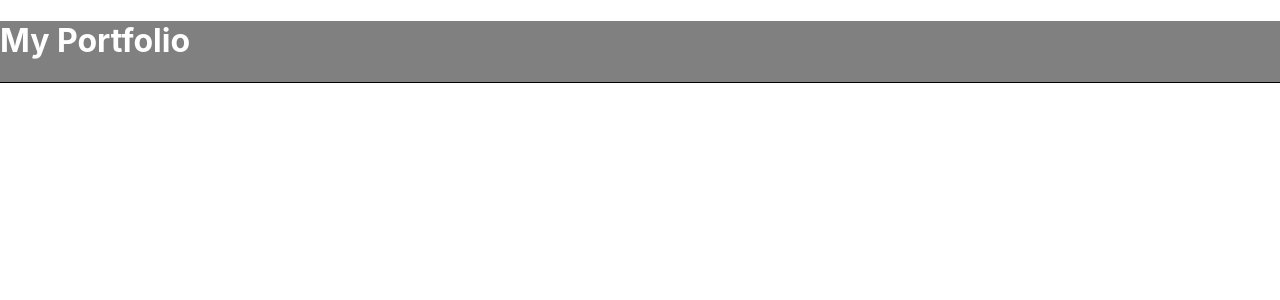
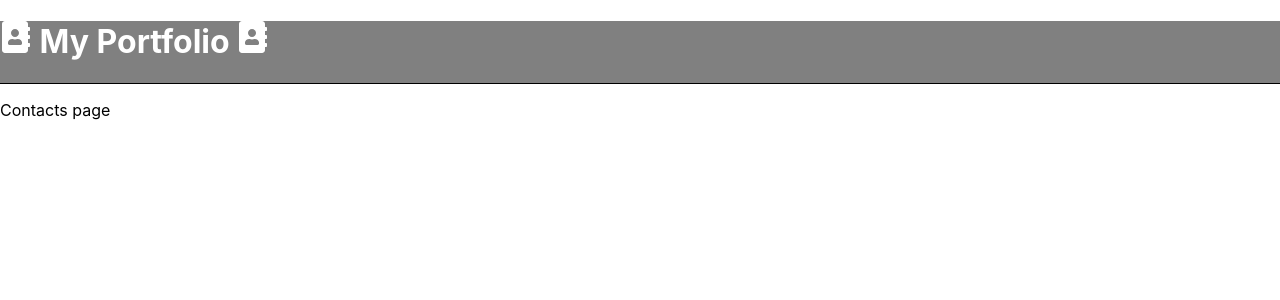
Before and after one commit to Ako-k/portfolio-test, a React (Create React App) app in the folder portfolio-react/: page /contacts in a window 1280 px wide. Shown: the top 300 px of the page. Built offline with nearby package versions, Linux system fonts and the light colour scheme.

Commit message:
各種空ページ作成

```diff
--- a/portfolio-react/package.json
+++ b/portfolio-react/package.json
@@ -9,11 +9,12 @@
     "react": "^18.3.1",
     "react-dom": "^18.3.1",
     "react-icons": "^5.2.1",
+    "react-router-dom": "^6.23.1",
     "react-scripts": "^3.0.1",
     "web-vitals": "^2.1.4"
   },
   "scripts": {
-    "start": "react-scripts start",
+    "start": "NODE_OPTIONS=--openssl-legacy-provider react-scripts start",
     "build": "react-scripts build",
     "test": "react-scripts test",
     "eject": "react-scripts eject"
--- a/portfolio-react/src/App.js
+++ b/portfolio-react/src/App.js
@@ -1,10 +1,28 @@
 import './App.css';
+import React from 'react';
 import Header from './components/header.js'
+import Top from './components/top/top.js'
+import About from './components/about/about.js'
+import Contacts from './components/contacts/contacts.js'
+import Works from './components/works/works.js'
+import {
+  BrowserRouter as Router,
+  Routes,
+  Route,
+} from "react-router-dom";
 
 function App() {
   return (
     <div>
       <Header />
+      <Router>
+        <Routes>
+          <Route path="/" element={<Top />} />
+          <Route path="/about" element={<About />} />
+          <Route path="/contacts" element={<Contacts />} />
+          <Route path="/works" element={<Works />} />
+        </Routes>
+      </Router>
     </div>
   );
 }
--- /dev/null
+++ b/portfolio-react/src/components/about/about.js
@@ -0,0 +1,11 @@
+import React from 'react';
+
+function About() {
+  return (
+    <div>
+      <p>About page</p>
+    </div>
+  );
+}
+
+export default About;
--- /dev/null
+++ b/portfolio-react/src/components/contacts/contacts.js
@@ -0,0 +1,11 @@
+import React from 'react';
+
+function Contacts() {
+  return (
+    <div>
+      <p>Contacts page</p>
+    </div>
+  );
+}
+
+export default Contacts;
--- a/portfolio-react/src/components/header.js
+++ b/portfolio-react/src/components/header.js
@@ -1,11 +1,11 @@
 import React from 'react';
 import './header.css';
+import { FaAddressBook } from "react-icons/fa";
 
 function Header() {
   return (
     <header>
-      <h1>My Portfolio</h1>
-
+      <h1><FaAddressBook /> My Portfolio <FaAddressBook /></h1>
 
     </header>
   );
--- /dev/null
+++ b/portfolio-react/src/components/top/top.js
@@ -0,0 +1,11 @@
+import React from 'react';
+
+function Top() {
+  return (
+    <div>
+      <p>Top page</p>
+    </div>
+  );
+}
+
+export default Top;
--- /dev/null
+++ b/portfolio-react/src/components/works/works.js
@@ -0,0 +1,11 @@
+import React from 'react';
+
+function Works() {
+  return (
+    <div>
+      <p>Works page</p>
+    </div>
+  );
+}
+
+export default Works;
```
Also changed, not shown: 1 other file (tests, documents, lock files or other folders).
